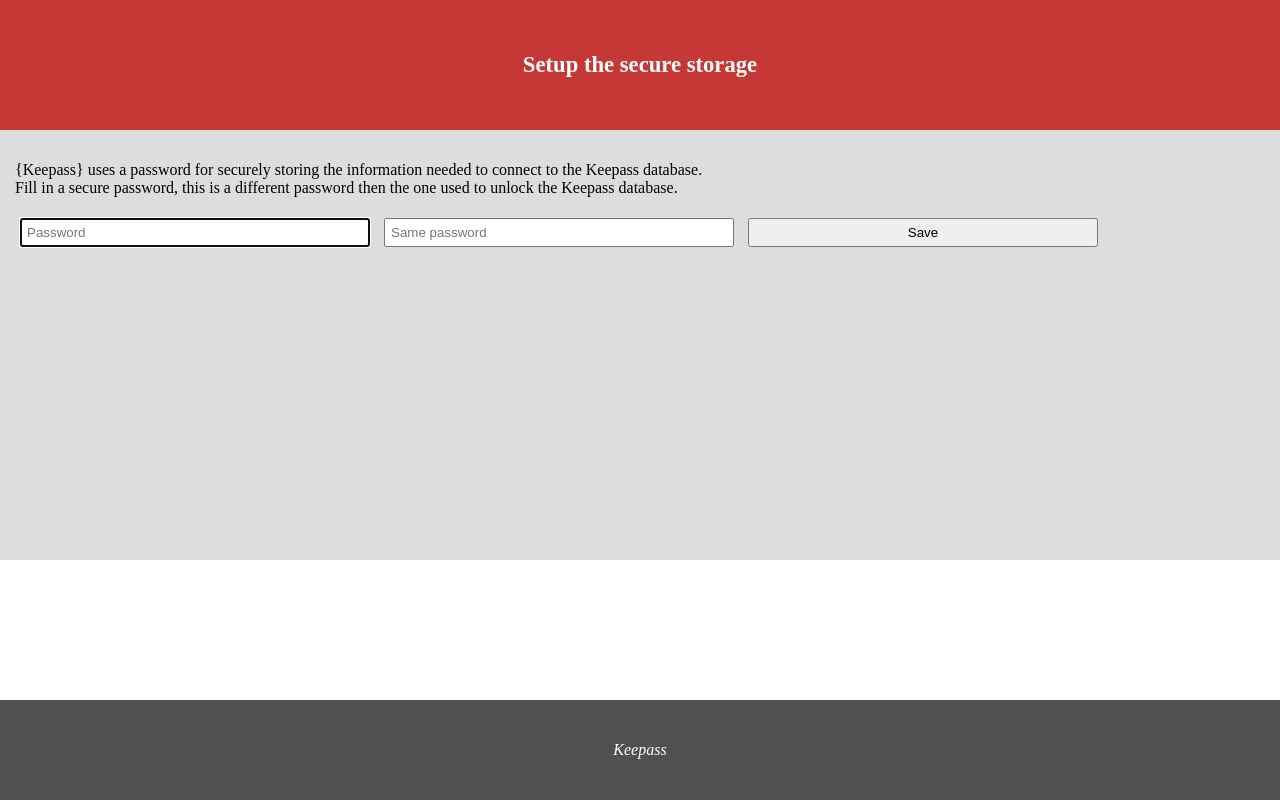
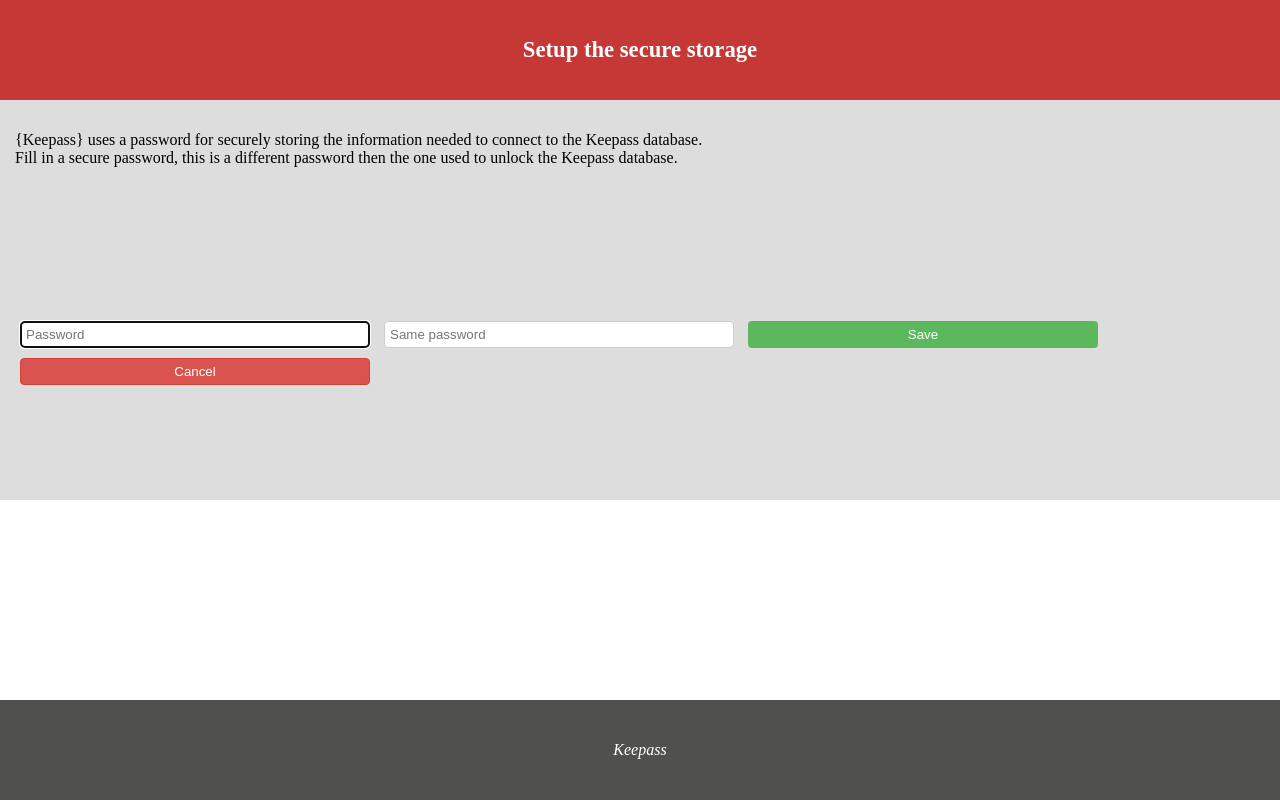
Before and after one commit to LEDfan/keywi, a browser extension: page dialog/setup_secure_storage.html in a window 1280 px wide. Drawn offline with Linux system fonts and the light colour scheme.

Commit message:
Some styling + implement cancel button

```diff
--- a/dialog/setup_secure_storage.html
+++ b/dialog/setup_secure_storage.html
@@ -11,15 +11,20 @@
             </h1>
         </header>
         <div id="container">
+            <div id="text">
                 <p>
                     {Keepass} uses a password for securely storing the information needed to connect to the Keepass database.<br>
                     Fill in a secure password, this is a different password then the one used to unlock the Keepass database.
                 </p>
+            </div>
+            <div id="form">
                 <form>
                     <input id="pass1" type="password" placeholder="Password" autofocus>
                     <input id="pass2" type="password" placeholder="Same password">
                     <input id="submit" type="submit" value="Save">
+                    <button id="cancel">Cancel</button>
                 </form>
+            </div>
         </div>
 
         <footer>
--- a/dialog/setup_secure_storage.js
+++ b/dialog/setup_secure_storage.js
@@ -14,3 +14,10 @@
         // browser.windows.remove(window.windowId);
     }
 };
+
+document.getElementById("cancel").onclick = function() {
+    browser.runtime.sendMessage({
+        type: "ss_setup_password_cancel",
+        data: {}
+    });
+};
--- a/dialog/user_input.css
+++ b/dialog/user_input.css
@@ -9,7 +9,8 @@
     margin: 0px;
     padding: 15px;
     text-align: center;
-    line-height: 100px;
+    line-height: 70px;
+    box-sizing: border-box;
 }
 
 header h1 {
@@ -43,11 +44,36 @@
     padding: 15px;
     background-color: #DDDDDD;
     height: 400px;
+    box-sizing: border-box;
 }
 
-#pass, #pass1, #pass2, #submit {
+#pass, #pass1, #pass2, #submit, #cancel {
     width: 350px;
     padding: 5px;
     margin: 5px;
     box-sizing: border-box;
 }
+
+#pass, #pass1, #pass2 {
+    border: 1px solid #ccc;
+    border-radius: 4px;
+}
+
+#submit {
+    color: #fff;
+    background-color: #5cb85c;
+    border: 1px solid transparent;
+    border-radius: 4px;
+}
+
+#cancel {
+    color: #fff;
+    background-color: #d9534f;
+    border-radius: 4px;
+    border: 1px solid #d43f3a;
+}
+
+#text, #form {
+    height: 185px;
+    box-sizing: border-box;
+}
```
Also changed, not shown: dialog/unlock_secure_storage.html (+5 -0 lines), dialog/unlock_secure_storage.js (+7 -0 lines). Lines whose indentation alone changed are shown as unchanged.
